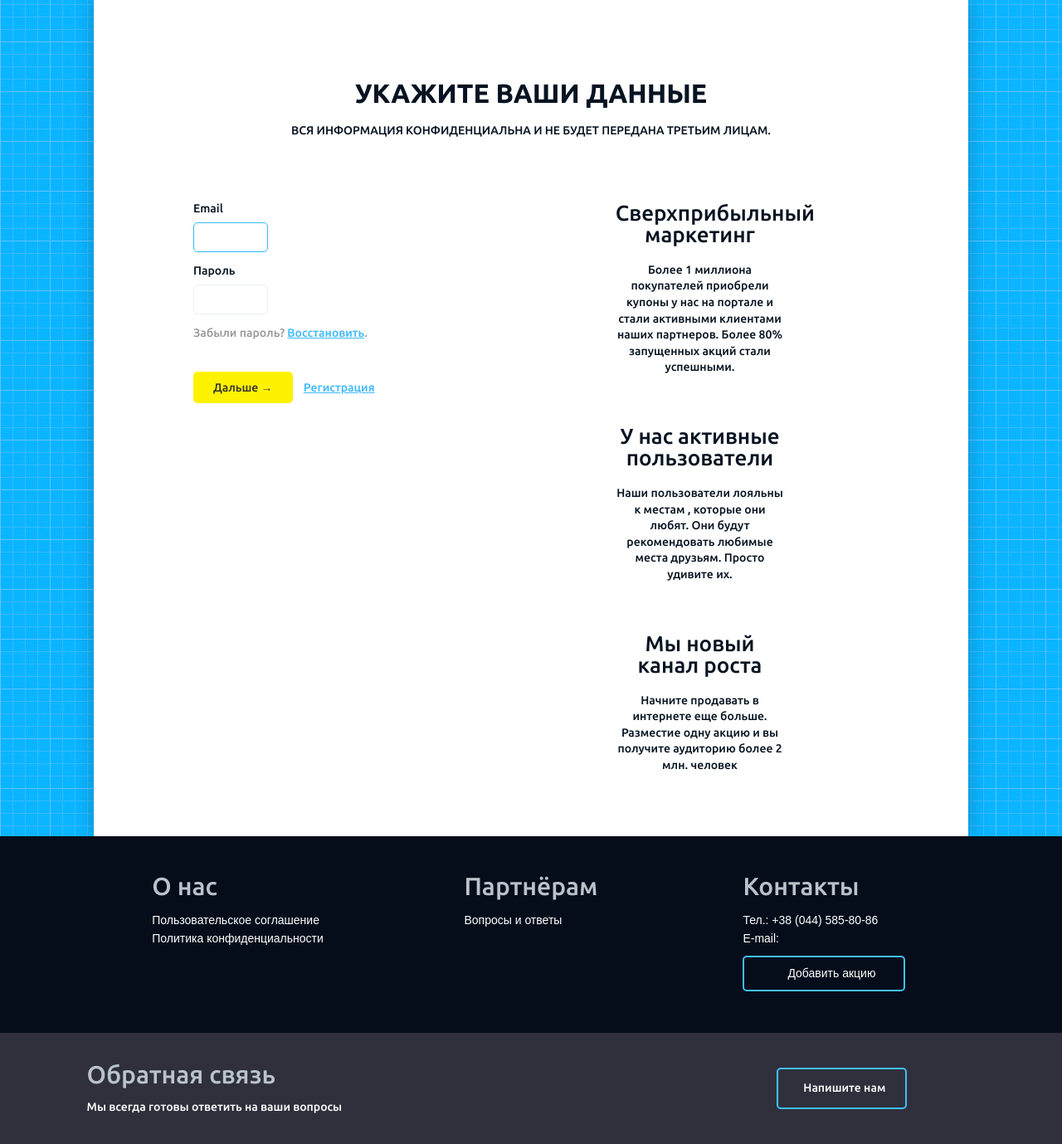
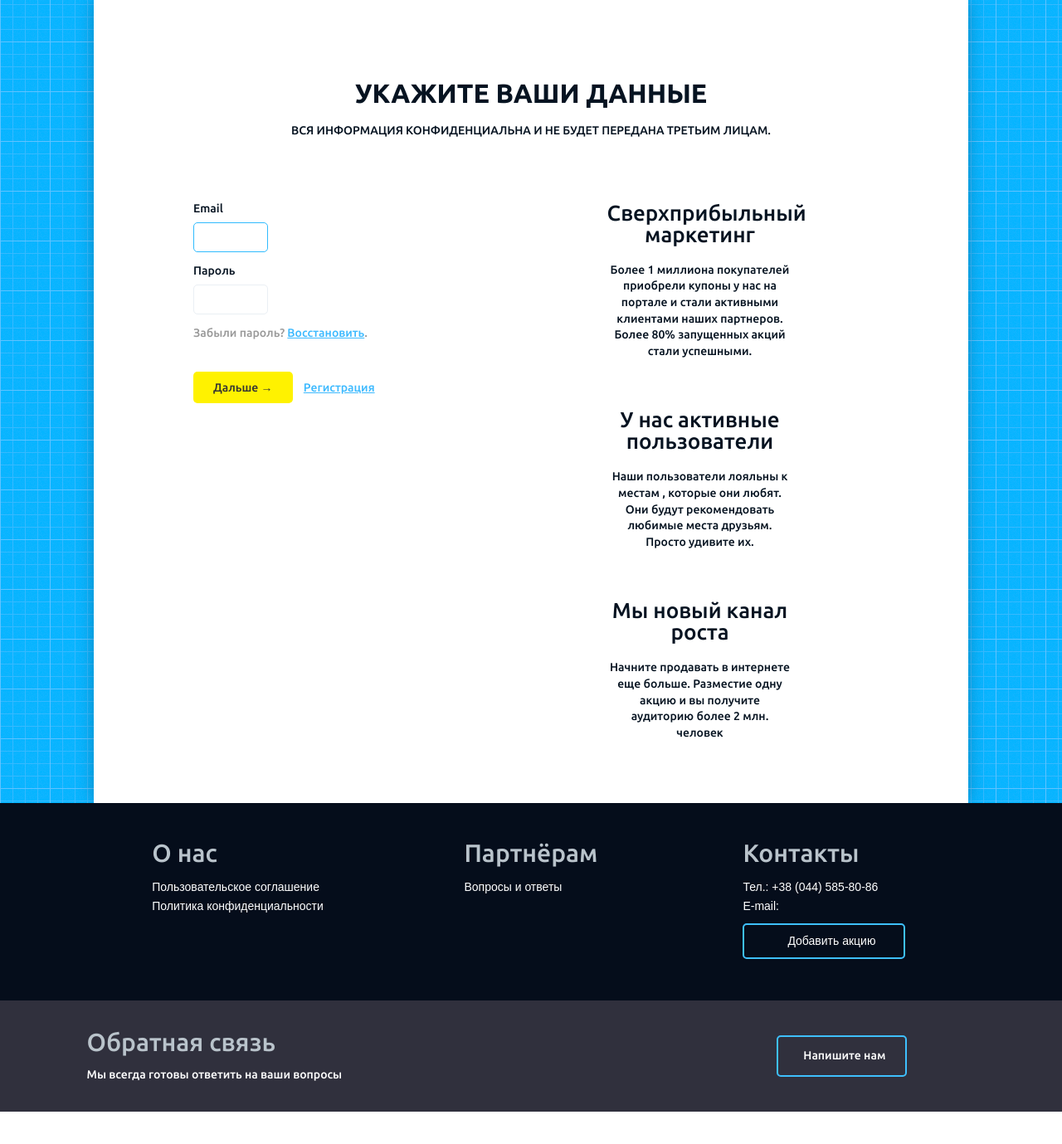
Before and after one commit to ozmmann/self, a Yii app: template views/site/login.php in a window 1280 px wide. Shown: the part 70-1449 px from the top of the page at 83% size. After the commit the page ends 1410 px from the top, so only its background shows below. Run offline with PHP 8.4 and a stand-in for Yii, Linux system fonts and the light colour scheme; the template is opened without the code that fills it, so the values that code supplies are empty; form fields are guessed from the names that the template uses; some libraries are stand-ins or nearby versions; some web fonts are replaced.

Commit message:
fixes login page

```diff
--- a/views/site/login.php
+++ b/views/site/login.php
@@ -60,7 +60,7 @@ $this->title = 'Вход в кабинет';
                             <?php ActiveForm::end(); ?>
                         </div>
                         <div class="dib w-50 w-sm-100 w-md-100 vat mtop-sm-40 mtop-md-60 f-14 text-center">
-                            <div class="dib w-50 w-sm-100 w-md-80">
+                            <div class="dib w-55 w-sm-100 w-md-80">
                                 <div class="f-26">Сверхприбыльный
                                     маркетинг
                                 </div>
@@ -72,7 +72,7 @@ $this->title = 'Вход в кабинет';
                                     успешными.
                                 </div>
                             </div>
-                            <div class="dib w-50 w-sm-100 w-md-80 mtop-60">
+                            <div class="dib w-55 w-sm-100 w-md-80 mtop-60">
                                 <div class="f-26">У нас активные
                                     пользователи
                                 </div>
@@ -83,7 +83,7 @@ $this->title = 'Вход в кабинет';
                                     Просто удивите их.
                                 </div>
                             </div>
-                            <div class="dib w-50 w-sm-100 w-md-80 mtop-60">
+                            <div class="dib w-55 w-sm-100 w-md-80 mtop-60">
                                 <div class="f-26">Мы новый
                                     канал роста
                                 </div>
```
